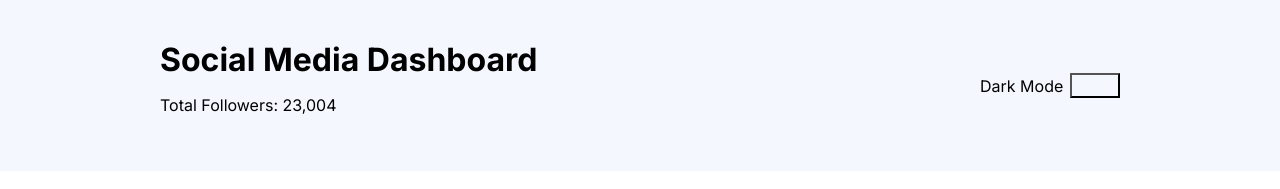
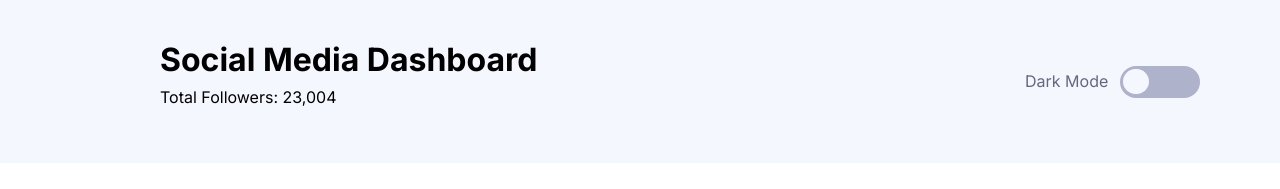
Before and after one commit to danielashjari/dark-light-mode-toggle, a website: page index.html in a window 1280 px wide. Shown: the top 189 px of the page. Drawn offline with Linux system fonts and the light colour scheme; files that its build step writes are made by us from their sources.

Commit message:
create and style toggle + correct the colors

```diff
--- a/app/js/script.js
+++ b/app/js/script.js
@@ -1,4 +1,18 @@
-function darkMode() {
-    var element = document.body;
-    element.classList.toggle("dark-mode");
-};
+const checkbox = document.getElementById('checkbox');
+checkbox.addEventListener('click', checkMode);
+
+function checkMode() {
+    if (checkbox.checked) {
+        darkModeOn();
+    } else {
+        darkModeOff();
+    }
+}
+
+function darkModeOn() {
+    document.body.classList.add('dark-mode');
+}
+
+function darkModeOff() {
+    document.body.classList.remove('dark-mode');
+}
--- a/app/scss/components/cards.scss
+++ b/app/scss/components/cards.scss
@@ -5,14 +5,14 @@
 
     .dash-card {
         @include flex_box($direction: column);
-        background-color: var(--l-card-bg);
+        background-color: var(--card-bg);
 
         .head-with-img {
             @include flex_box();
         }
 
         .dash-number {
-            color: var(--l-h-text);
+            color: var(--h-text);
             font-size: 5rem;
             font-weight: 700;
         }
--- a/app/scss/components/header.scss
+++ b/app/scss/components/header.scss
@@ -5,7 +5,7 @@ header {
 
     width: 100%;
     padding: rem(40) rem(160);
-    background-color: var(--l-top-bg);
+    background-color: var(--top-bg);
 
     .header{
         p{
--- a/app/scss/components/toggle.scss
+++ b/app/scss/components/toggle.scss
@@ -1,27 +1,53 @@
 @use '../util' as *;
 
-body{
-    header{
-        .btn{
-            width: rem(140);
-            height: rem(25);
-            @include flex_box( $justify:space-between);
+.toggle{
+    margin-top: -120px;
+    width: 3%;
+    .darkmode{
+        @include flex_box;
+        color: var(--p-text);
 
-            p{
+        .label{ //styling the label
+            width: 5em;
+            height: 2em;
+            border-radius: rem(30);
+            background: var(--toggle-off);
+            position: absolute;
+            cursor: pointer;
+
+            &::before{ // to show a text before the toggle
+                content: 'Dark Mode';
+                position: absolute;
+                display: inline-block;
                 width: rem(90);
-            }
-
-            button{
-                background: solid var(--toggle-off);
-                width: rem(50);
-                height: rem(25);
-
-                &:hover {
-                    background: solid var(--toggle-on);
-                }
+                left: rem(-95);
+                top: rem(5);
             }
 
         }
+    }
+}
+
+
+//toggle animation which i don't get
+#checkbox:checked ~ .ball{
+    transform: translateX(3em);
+}
+
+#checkbox {
+    display: none;
+}
+
+    .ball{
+
+        width: 1.6em;
+        height: 1.6em;
+        background-color: var(--top-bg);
+        position: absolute;
+        border-radius: 50%;
+        margin-top: -0.3px;
+        margin-left: 3px;
+        cursor: pointer;
+        transition: all 250ms ease-in-out;
 
     }
-}
--- a/app/scss/global/boilerplate.scss
+++ b/app/scss/global/boilerplate.scss
@@ -11,7 +11,7 @@ html{
 
 //the main style is light then we'll add dark mode
 body {
-    background-color: var(--l-bg);
+    background-color: var(--bg);
     padding: 0em;
     margin: 0%;
     font-family: "Inter", sans-serif;
--- a/app/scss/global/colors.scss
+++ b/app/scss/global/colors.scss
@@ -7,21 +7,22 @@
     --Instagram: linear-gradient(to right,hsl(37, 97%, 70%), hsl(329, 70%, 58%));
     --YouTube: hsl(348, 97%, 39%);
 
-    //dark theme
-    --dark-bg: hsl(230, 17%, 14%);
-    --dark-top-bg: hsl(232, 19%, 15%);
-    --dark-card-bg: hsl(228, 28%, 20%);
-    --dark-p-text: hsl(228, 34%, 66%);
-    --dark-h-text: hsl(0, 0%, 100%);
-
-    //light theme
-    --l-bg: hsl(0, 0%, 100%);
-    --l-top-bg: hsl(225, 100%, 98%);
-    --l-card-bg: hsl(227, 47%, 96%);
-    --l-p-text: hsl(228, 12%, 44%);
-    --l-h-text: hsl(230, 17%, 14%);
+    --bg: hsl(0, 0%, 100%);
+    --top-bg: hsl(225, 100%, 98%);
+    --card-bg: hsl(227, 47%, 96%);
+    --p-text: hsl(228, 12%, 44%);
+    --h-text: hsl(230, 17%, 14%);
 
     //toggle
     --toggle-on: linear-gradient(to right, hsl(210, 78%, 56%), hsl(146, 68%, 55%));
-    --togglr-off: hsl(230, 22%, 74%);
+    --toggle-off: hsl(230, 22%, 74%);
 }
+
+.dark-mode{
+
+    --bg: hsl(230, 17%, 14%);
+    --top-bg: hsl(232, 19%, 15%);
+    --card-bg: hsl(228, 28%, 20%);
+    --p-text: hsl(228, 34%, 66%);
+    --h-text: hsl(0, 0%, 100%);
+}
--- a/index.html
+++ b/index.html
@@ -17,7 +17,7 @@
 
   </head>
 
-  <body class="">
+  <body>
 
     <header>
       <div class="header">
@@ -25,9 +25,13 @@
         <p>Total Followers: 23,004</p>
       </div>
 
-      <div class="btn">
-        <p>Dark Mode</p>
-        <button onclick="darkMode()"></button>
+      <div class="toggle">
+        <div class="darkmode">
+          <input type="checkbox" name="checkbox" id="checkbox">
+          <label for="checkbox" class="label"></label>
+            <div class="ball"></div>
+          </label>
+        </div>
       </div>
 
     </header>
```
Also changed, not shown: dist/Script.js, dist/style.css, 2 other files.
